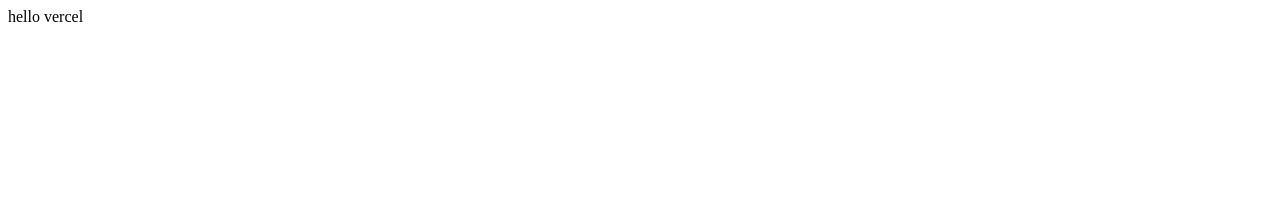
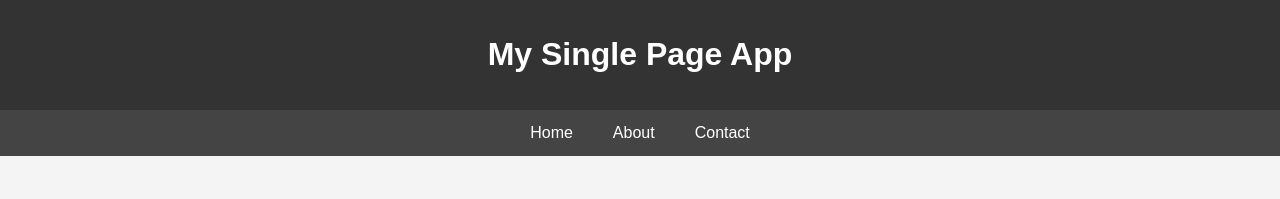
Before and after one commit to Preethibo08/my-1st-vercel, a plain HTML site: page index.html in a window 1280 px wide. Drawn offline with Linux system fonts and the light colour scheme.

Commit message:
Update index.html

```diff
--- a/index.html
+++ b/index.html
@@ -1,6 +1,68 @@
-<html>
-  <head>
-    <title>my first vercel</title>
-  </head>
-  <body>hello vercel</body>
-</html>
+<!DOCTYPE html>
+<html lang="en">
+<head>
+  <meta charset="UTF-8" />
+  <meta name="viewport" content="width=device-width, initial-scale=1.0"/>
+  <title>Simple SPA</title>
+  <style>
+    body {
+      font-family: Arial, sans-serif;
+      margin: 0;
+      padding: 0;
+      background: #f4f4f4;
+    }
+    header {
+      background-color: #333;
+      color: white;
+      padding: 15px;
+      text-align: center;
+    }
+    nav {
+      display: flex;
+      justify-content: center;
+      background-color: #444;
+    }
+    nav a {
+      color: white;
+      padding: 14px 20px;
+      text-decoration: none;
+      display: inline-block;
+    }
+    nav a:hover {
+      background-color: #555;
+    }
+    #content {
+      padding: 20px;
+    }
+  </style>
+</head>
+<body>
+
+  <header>
+    <h1>My Single Page App</h1>
+  </header>
+
+  <nav>
+    <a href="#" onclick="navigate('home')">Home</a>
+    <a href="#" onclick="navigate('about')">About</a>
+    <a href="#" onclick="navigate('contact')">Contact</a>
+  </nav>
+
+  <div id="content">
+    <!-- Dynamic content will appear here -->
+  </div>
+
+  <script>
+    const pages = {
+      home: `
+        <h2>Welcome to My SPA</h2>
+        <p>This is the home page of a simple single-page application.</p>
+      `,
+      about: `
+        <h2>About Me</h2>
+        <p>I'm learning to build SPAs using only HTML, CSS, and JavaScript.</p>
+      `,
+      contact: `
+        <h2>Contact</h2>
+        <p>You can reach me at <a href="mailto:someone@example.com">someone@example.com</a>.</p>
+      `
```
